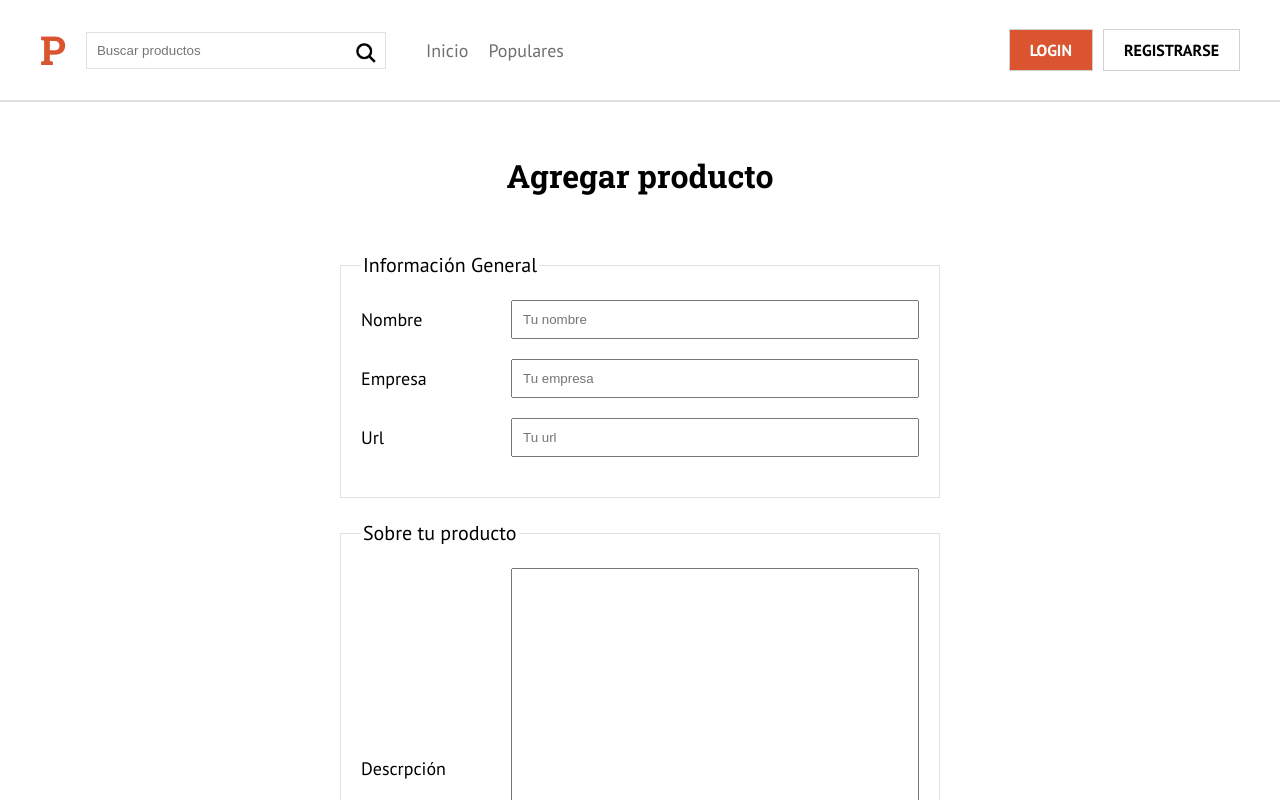
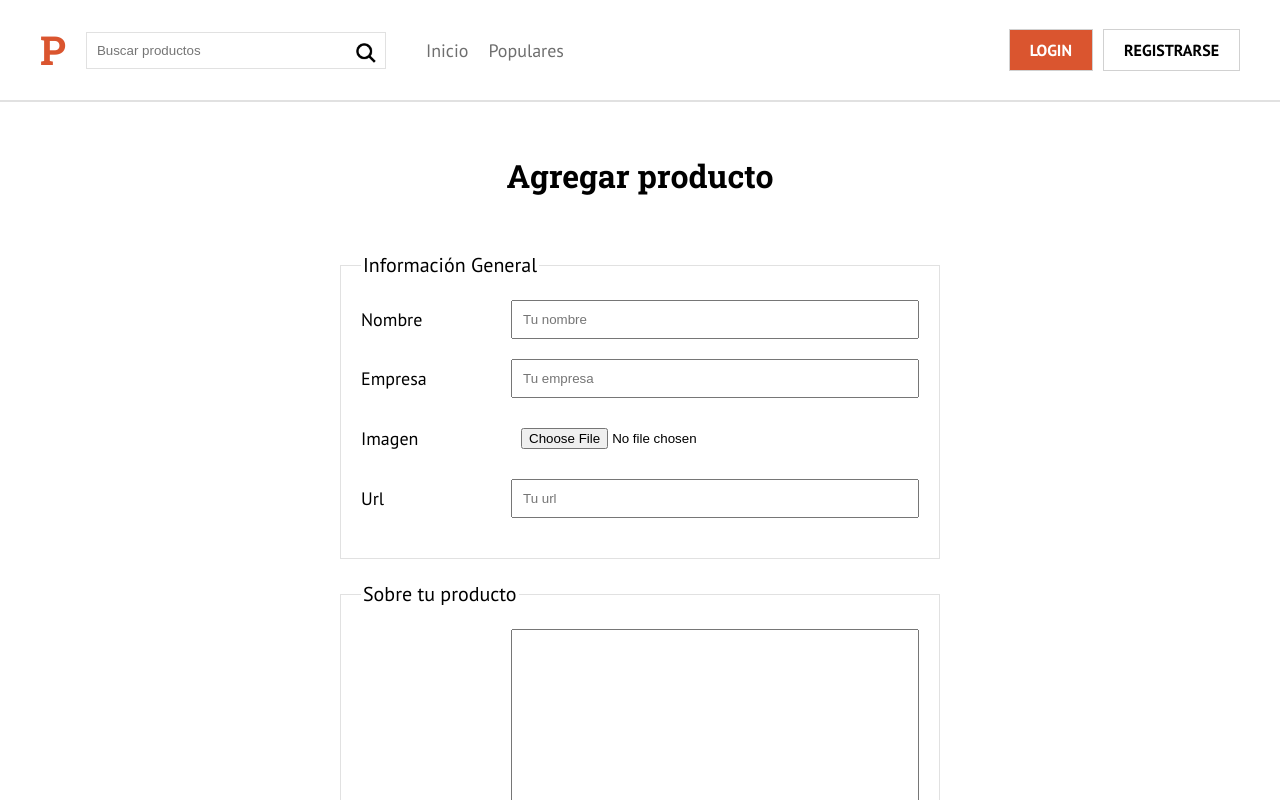
Before and after one commit to DiegoMoreno1110/NextJsApp, a Next.js app: page /nuevo-producto in a window 1280 px wide. Shown: the top 800 px of the page. Built offline with nearby package versions, Linux system fonts and the light colour scheme; no server answers.

Commit message:
Storage imagen

```diff
--- a/firebase/firebase.js
+++ b/firebase/firebase.js
@@ -2,6 +2,7 @@ import app from 'firebase/app';
 import firebaseConfig from './config';
 import 'firebase/auth';
 import 'firebase/firestore';
+import 'firebase/storage';
 
 class Firebase {
     constructor(){
@@ -11,6 +12,7 @@ class Firebase {
 
         this.auth = app.auth();
         this.db = app.firestore();
+        this.storage = app.storage();
     }
 
     // Registra un usuario
--- a/package.json
+++ b/package.json
@@ -18,6 +18,7 @@
     "firebase-admin": "^9.4.2",
     "next": "10.0.3",
     "react": "17.0.1",
-    "react-dom": "17.0.1"
+    "react-dom": "17.0.1",
+    "react-firebase-file-uploader": "^2.4.4"
   }
 }
--- a/pages/nuevo-producto.js
+++ b/pages/nuevo-producto.js
@@ -1,6 +1,7 @@
 import React, { useState, useContext } from 'react';
 import {css} from '@emotion/react';
 import Router, {useRouter} from 'next/router';
+import FileUploader from 'react-firebase-file-uploader';
 import Layout from '../components/layout/Layout';
 import {Formulario, Campo, InputSubmit, Error} from '../components/ui/Formulario';
 import {FireBaseContext} from '../firebase/index';
@@ -11,24 +12,40 @@ import validarCrearProducto from '../validacion/validarCrearProducto'
 
 const NuevoProducto = () => {
 
+    const [urlimagen, guardarUrlImagen] = useState('');
     const [error, setError] = useState(false);
 
     const STATE_INICIAL = {
         nombre : '',
         empresa: '',
-        //imagen: '',
+        imagen: '',
         url: '',
         descripcion: ''
     }
 
     const {valores, errores, handleChange, handleSubmit, handleBlur} = useValidacion(STATE_INICIAL, validarCrearProducto, crearProducto);
 
-    const {nombre, empresa, url, descripcion} = valores;
+    const {nombre, empresa, imagen, url, descripcion} = valores;
 
     const router = useRouter();
 
     // contexte con crud de firebase
     const {usuario, firebase} = useContext(FireBaseContext);
+
+    const handleFile = e => {
+        if(e.target.files[0]){
+            console.log(e.target.files[0])
+            guardarUrlImagen(e.target.files[0])
+        }
+
+    }
+
+    const handleUpload = async () => {
+        const uploadTask = await firebase.storage.ref(`products/${urlimagen.lastModified}${urlimagen.name}`).put(urlimagen);
+        const downloadURL = await uploadTask.ref.getDownloadURL();
+        return downloadURL
+    }
+
 
     async function crearProducto(){
         if(!usuario){
@@ -40,15 +57,20 @@ const NuevoProducto = () => {
             nombre,
             empresa,
             url,
+            urlimagen: await handleUpload(),
             descripcion,
             votos: 0,
             comentarios: [],
             creado: Date.now()
         }
 
-        firebase.db.collection('productos').add(producto);
+        await firebase.db.collection('productos').add(producto);
+
+        return router.push('/');
 
     }
+
+
 
     return(
         <div>
@@ -99,21 +121,17 @@ const NuevoProducto = () => {
 
                             {errores.empresa && <Error>{errores.empresa}</Error> }
 
-                            {/*
                             <Campo>
                                 <label htmlFor="imagen">Imagen</label>
                                 <input
                                     type="file"
+                                    accept="image/*"
                                     id="imagen"
                                     name="imagen"
-                                    value={imagen}
-                                    onChange={handleChange}
-                                    onBlur={handleBlur}
+                                    onInput={(e) => handleFile(e)}
+                                    randomizeFilename
                                 />
                             </Campo>
-
-                            {errores.imagen && <Error>{errores.imagen}</Error> }
-                            */}
 
                             <Campo>
                                 <label htmlFor="url">Url</label>
```
Also changed, not shown: 1 other file (tests, documents, lock files or other folders).
